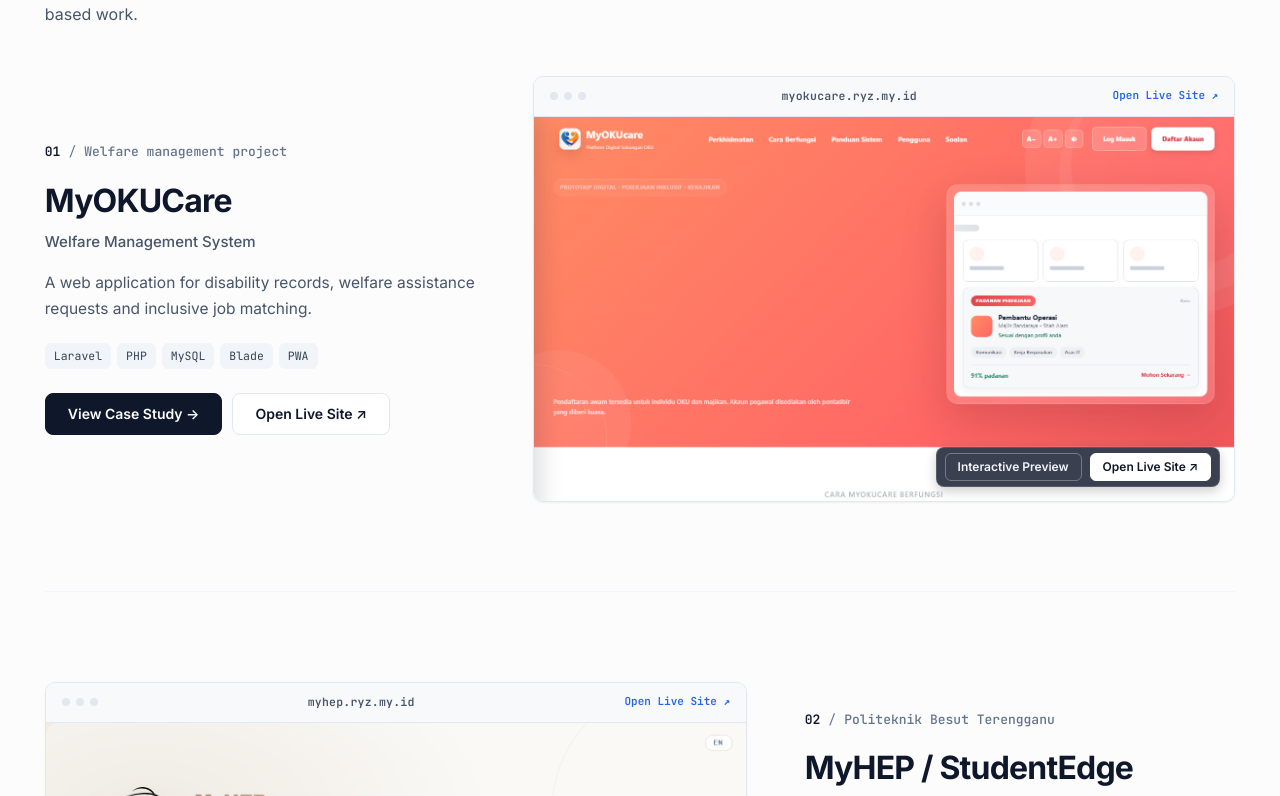
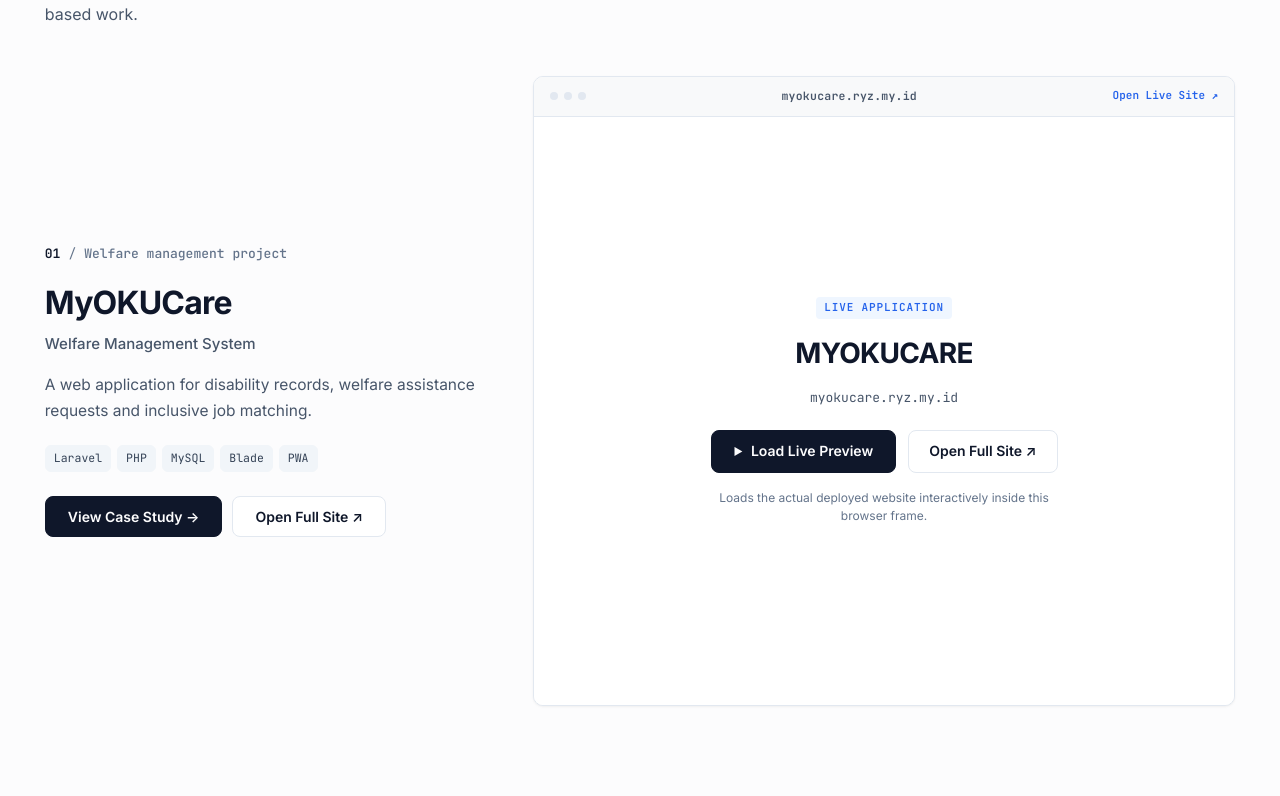
Before and after one commit to i0zfnr/my-portfolio, a React (Vite) app: page / in a window 1280 px wide. Shown: the part 764-1560 px from the top of the page. Built offline with nearby package versions, Linux system fonts and the light colour scheme.

Commit message:
Implement on-demand live deployed website iframe preview with viewport switcher

```diff
--- a/src/App.css
+++ b/src/App.css
@@ -591,10 +591,42 @@
   letter-spacing: 0.02em;
 }
 
-.window-header-actions {
+.window-header-controls {
   display: flex;
   align-items: center;
-  gap: 8px;
+  gap: 12px;
+}
+
+.viewport-toggle-group {
+  display: inline-flex;
+  background: var(--surface);
+  border: 1px solid var(--border);
+  border-radius: 6px;
+  padding: 2px;
+  gap: 2px;
+}
+
+.viewport-btn {
+  border: none;
+  background: transparent;
+  font-family: var(--mono);
+  font-size: 10.5px;
+  font-weight: 600;
+  color: var(--text-subtle);
+  padding: 2px 7px;
+  border-radius: 4px;
+  cursor: pointer;
+  transition: all 0.15s ease;
+}
+
+.viewport-btn:hover {
+  color: var(--text);
+}
+
+.viewport-btn.active {
+  background: var(--surface-alt);
+  color: var(--text);
+  border: 1px solid var(--border-subtle);
 }
 
 .window-action-link {
@@ -611,148 +643,179 @@
   text-decoration: underline;
 }
 
-/* Canvas & Screenshot Presentation */
+.window-close-btn {
+  border: none;
+  background: transparent;
+  color: var(--text-subtle);
+  cursor: pointer;
+  font-size: 13px;
+  padding: 2px 6px;
+  line-height: 1;
+  border-radius: 4px;
+  transition: color 0.15s ease;
+}
+
+.window-close-btn:hover {
+  color: var(--text);
+}
+
+/* ==========================================================================
+   Live Project Preview Canvas & Stage
+   ========================================================================== */
+
 .project-preview-canvas {
   position: relative;
-  background: var(--surface);
+  width: 100%;
+  height: clamp(500px, 46vw, 640px);
+  background: var(--surface-alt);
   overflow: hidden;
 }
 
-.preview-screenshot-wrapper {
-  position: relative;
+/* Activation Screen Placeholder */
+.preview-activation-screen {
   width: 100%;
-  height: clamp(340px, 30vw, 440px);
-  overflow: hidden;
+  height: 100%;
   display: flex;
-  align-items: flex-start;
+  align-items: center;
   justify-content: center;
-  background: var(--surface-alt);
+  padding: clamp(24px, 4vw, 48px);
+  background: var(--surface);
 }
 
-.preview-screenshot-image {
-  width: 100%;
-  height: 100%;
-  object-fit: cover;
-  object-position: top center;
-  transition: transform 0.25s ease;
-  image-rendering: -webkit-optimize-contrast;
-  display: block;
+.activation-content {
+  max-width: 460px;
+  text-align: center;
+  display: flex;
+  flex-direction: column;
+  align-items: center;
+  gap: 12px;
 }
 
-.project-visual-frame:hover .preview-screenshot-image {
-  transform: scale(1.015);
+.activation-badge {
+  font-family: var(--mono);
+  font-size: 11px;
+  font-weight: 700;
+  color: var(--accent);
+  letter-spacing: 0.08em;
+  padding: 2px 8px;
+  background: var(--accent-subtle);
+  border-radius: 4px;
 }
 
-.preview-overlay-bar {
-  position: absolute;
-  bottom: 14px;
-  right: 14px;
+.activation-title {
+  font-size: clamp(22px, 2.2vw, 28px);
+  font-weight: 800;
+  color: var(--text);
+  letter-spacing: -0.025em;
+}
+
+.activation-domain {
+  font-family: var(--mono);
+  font-size: 13px;
+  color: var(--text-muted);
+}
+
+.activation-actions {
   display: flex;
   align-items: center;
-  gap: 8px;
-  background: rgba(15, 23, 42, 0.82);
-  backdrop-filter: blur(8px);
-  padding: 5px 8px;
-  border-radius: 8px;
-  border: 1px solid rgba(255, 255, 255, 0.15);
-  box-shadow: 0 4px 12px rgba(0, 0, 0, 0.2);
-  z-index: 10;
+  justify-content: center;
+  gap: 12px;
+  margin-top: 10px;
+  flex-wrap: wrap;
 }
 
-.preview-action-btn {
-  font-size: 12px;
+.btn-activate-live {
+  display: inline-flex;
+  align-items: center;
+  gap: 8px;
+  padding: 11px 22px;
+  font-size: 14px;
   font-weight: 600;
-  padding: 5px 12px;
-  border-radius: 6px;
-  text-decoration: none;
+  border-radius: 8px;
+  background: var(--text);
+  color: var(--bg);
+  border: 1px solid var(--text);
   cursor: pointer;
-  font-family: inherit;
-  transition: background-color 0.15s ease, color 0.15s ease, border-color 0.15s ease;
+  transition: background-color 0.15s ease, border-color 0.15s ease, color 0.15s ease;
   line-height: 1.3;
 }
 
-.preview-action-btn.primary {
-  background: #ffffff;
-  color: #0f172a;
-  border: 1px solid #ffffff;
+.btn-activate-live:hover {
+  background: var(--accent);
+  border-color: var(--accent);
+  color: #ffffff;
 }
 
-.preview-action-btn.primary:hover {
-  background: #e2e8f0;
+.play-icon {
+  font-size: 10px;
 }
 
-.preview-action-btn.secondary {
-  background: transparent;
-  color: #f1f5f9;
-  border: 1px solid rgba(255, 255, 255, 0.3);
+.btn-open-external {
+  display: inline-flex;
+  align-items: center;
+  padding: 11px 20px;
+  font-size: 14px;
+  font-weight: 600;
+  border-radius: 8px;
+  background: var(--surface);
+  color: var(--text);
+  border: 1px solid var(--border);
+  text-decoration: none;
+  cursor: pointer;
+  transition: border-color 0.15s ease;
+  line-height: 1.3;
 }
 
-.preview-action-btn.secondary:hover {
-  background: rgba(255, 255, 255, 0.15);
-  border-color: #ffffff;
-}
-
-/* Interactive Iframe Presentation */
-.interactive-iframe-container {
-  width: 100%;
-  height: clamp(380px, 34vw, 480px);
-  display: flex;
-  flex-direction: column;
-  background: var(--surface);
-}
-
-.preview-iframe-element {
-  width: 100%;
-  flex: 1;
-  border: none;
-  background: #ffffff;
-}
-
-.iframe-control-bar {
-  height: 38px;
-  padding: 0 16px;
-  background: var(--surface-alt);
-  border-top: 1px solid var(--border);
-  display: flex;
-  align-items: center;
-  justify-content: space-between;
-  gap: 12px;
-}
-
-.iframe-note {
-  font-size: 11.5px;
-  color: var(--text-muted);
-  overflow: hidden;
-  text-overflow: ellipsis;
-  white-space: nowrap;
-}
-
-.iframe-btns {
-  display: flex;
-  align-items: center;
-  gap: 8px;
-  flex-shrink: 0;
-}
-
-.iframe-bar-btn {
-  font-size: 11.5px;
-  font-weight: 600;
-  padding: 4px 10px;
-  border-radius: 6px;
-  background: var(--surface);
-  border: 1px solid var(--border);
-  color: var(--text);
-  cursor: pointer;
-  text-decoration: none;
-  transition: border-color 0.15s ease;
-}
-
-.iframe-bar-btn:hover {
+.btn-open-external:hover {
   border-color: var(--text-muted);
 }
 
-.iframe-bar-btn.close-btn {
+.activation-note {
+  font-size: 12px;
   color: var(--text-subtle);
+  max-width: 44ch;
+  line-height: 1.5;
+  margin-top: 4px;
+}
+
+/* Viewport Stage & Live Iframe */
+.preview-viewport-stage {
+  width: 100%;
+  height: 100%;
+  display: flex;
+  justify-content: center;
+  align-items: stretch;
+  background: var(--surface-alt);
+  overflow: hidden;
+  transition: max-width 0.25s ease;
+}
+
+.preview-viewport-stage.viewport-desktop {
+  width: 100%;
+}
+
+.preview-viewport-stage.viewport-tablet {
+  max-width: 768px;
+  margin: 0 auto;
+  border-left: 1px solid var(--border);
+  border-right: 1px solid var(--border);
+  box-shadow: 0 10px 30px rgba(0, 0, 0, 0.12);
+}
+
+.preview-viewport-stage.viewport-mobile {
+  max-width: 390px;
+  margin: 0 auto;
+  border-left: 1px solid var(--border);
+  border-right: 1px solid var(--border);
+  box-shadow: 0 10px 30px rgba(0, 0, 0, 0.15);
+}
+
+.live-application-iframe {
+  width: 100%;
+  height: 100%;
+  border: none;
+  background: #ffffff;
+  display: block;
 }
 
 /* ==========================================================================
--- a/src/components/Projects.tsx
+++ b/src/components/Projects.tsx
@@ -5,12 +5,31 @@
   navigate: (path: string) => void
 }
 
+type ViewportMode = 'desktop' | 'tablet' | 'mobile'
+
 export function Projects({ navigate }: ProjectsProps) {
   const { caseStudies } = portfolioData
-  const [activePreviewId, setActivePreviewId] = useState<string | null>(null)
+  const [activePreviews, setActivePreviews] = useState<Record<string, boolean>>({})
+  const [viewports, setViewports] = useState<Record<string, ViewportMode>>({})
+
+  const loadPreview = (projectId: string) => {
+    setActivePreviews((prev) => ({ ...prev, [projectId]: true }))
+    if (!viewports[projectId]) {
+      setViewports((prev) => ({ ...prev, [projectId]: 'desktop' }))
+    }
+  }
+
+  const closePreview = (projectId: string) => {
+    setActivePreviews((prev) => ({ ...prev, [projectId]: false }))
+  }
+
+  const changeViewport = (projectId: string, mode: ViewportMode) => {
+    setViewports((prev) => ({ ...prev, [projectId]: mode }))
+  }
 
   const renderProjectVisual = (project: CaseStudy) => {
-    const isLivePreviewActive = activePreviewId === project.id
+    const isLive = activePreviews[project.id]
+    const viewport = viewports[project.id] || 'desktop'
     const displayDomain = project.liveUrl
       ? project.liveUrl.replace(/^https?:\/\//, '')
       : `${project.id}.ryz.my.id`
@@ -18,9 +37,9 @@
     return (
       <div
         className="project-visual-frame"
-        aria-label={`${project.title} Interface Preview`}
+        aria-label={`${project.title} Live Application Window`}
       >
-        {/* Minimal Browser Frame Header */}
+        {/* Browser Frame Window Header */}
         <div className="window-header">
           <div className="window-dots">
             <span className="dot" />
@@ -30,86 +49,108 @@
 
           <span className="window-title">{displayDomain}</span>
 
-          <div className="window-header-actions">
-            {project.liveUrl && (
+          <div className="window-header-controls">
+            {isLive ? (
+              <>
+                <div className="viewport-toggle-group" role="group" aria-label="Simulated viewport size">
+                  <button
+                    type="button"
+                    className={`viewport-btn ${viewport === 'desktop' ? 'active' : ''}`}
+                    onClick={() => changeViewport(project.id, 'desktop')}
+                  >
+                    Desktop
+                  </button>
+                  <button
+                    type="button"
+                    className={`viewport-btn ${viewport === 'tablet' ? 'active' : ''}`}
+                    onClick={() => changeViewport(project.id, 'tablet')}
+                  >
+                    Tablet
+                  </button>
+                  <button
+                    type="button"
+                    className={`viewport-btn ${viewport === 'mobile' ? 'active' : ''}`}
+                    onClick={() => changeViewport(project.id, 'mobile')}
+                  >
+                    Mobile
+                  </button>
+                </div>
+
                 <a
                   href={project.liveUrl}
                   target="_blank"
                   rel="noopener noreferrer"
                   className="window-action-link"
-                title={`Open ${displayDomain} in new tab`}
+                >
+                  Open Full Site ↗
+                </a>
+
+                <button
+                  type="button"
+                  className="window-close-btn"
+                  onClick={() => closePreview(project.id)}
+                  aria-label="Close live preview"
+                  title="Close live preview session"
+                >
+                  ✕
+                </button>
+              </>
+            ) : (
+              project.liveUrl && (
+                <a
+                  href={project.liveUrl}
+                  target="_blank"
+                  rel="noopener noreferrer"
+                  className="window-action-link"
                 >
                   Open Live Site ↗
                 </a>
+              )
             )}
           </div>
         </div>
 
-        {/* Preview Display Area: Real Screenshot or On-Demand Interactive Iframe */}
+        {/* Browser Body: Activation Placeholder OR Actual Live Iframe */}
         <div className="project-preview-canvas">
-          {isLivePreviewActive && project.liveUrl ? (
-            <div className="interactive-iframe-container">
+          {isLive && project.liveUrl ? (
+            <div className={`preview-viewport-stage viewport-${viewport}`}>
               <iframe
                 src={project.liveUrl}
-                title={`${project.title} Interactive Live Preview`}
-                className="preview-iframe-element"
-                sandbox="allow-scripts allow-same-origin allow-forms"
+                title={`${project.title} Live Application`}
+                className="live-application-iframe"
                 loading="lazy"
+                sandbox="allow-scripts allow-same-origin allow-forms allow-popups allow-downloads"
               />
-              <div className="iframe-control-bar">
-                <span className="iframe-note">
-                  Interactive preview session · If restricted by browser CSP, open directly
-                </span>
-                <div className="iframe-btns">
+            </div>
+          ) : (
+            <div className="preview-activation-screen">
+              <div className="activation-content">
+                <span className="activation-badge">LIVE APPLICATION</span>
+                <h4 className="activation-title">{project.title.toUpperCase()}</h4>
+                <p className="activation-domain">{displayDomain}</p>
+
+                <div className="activation-actions">
+                  <button
+                    type="button"
+                    className="btn-activate-live"
+                    onClick={() => loadPreview(project.id)}
+                  >
+                    <span className="play-icon">▶</span> Load Live Preview
+                  </button>
+
                   <a
                     href={project.liveUrl}
                     target="_blank"
                     rel="noopener noreferrer"
-                    className="iframe-bar-btn"
+                    className="btn-open-external"
                   >
                     Open Full Site ↗
                   </a>
-                  <button
-                    type="button"
-                    className="iframe-bar-btn close-btn"
-                    onClick={() => setActivePreviewId(null)}
-                  >
-                    Close Preview ✕
-                  </button>
                 </div>
-              </div>
-            </div>
-          ) : (
-            <div className="preview-screenshot-wrapper">
-              <img
-                src={project.screenshotUrl}
-                alt={project.screenshotAlt || `${project.title} interface screenshot`}
-                className="preview-screenshot-image"
-                loading="lazy"
-                decoding="async"
-              />
 
-              <div className="preview-overlay-bar">
-                {project.liveUrl && (
-                  <>
-                    <button
-                      type="button"
-                      className="preview-action-btn secondary"
-                      onClick={() => setActivePreviewId(project.id)}
-                      title="Load live interactive preview inside frame"
-                    >
-                      Interactive Preview
-                    </button>
-                    <a
-                      href={project.liveUrl}
-                      target="_blank"
-                      rel="noopener noreferrer"
-                      className="preview-action-btn primary"
-                    >
-                      Open Live Site ↗
-                    </a>
-                  </>
-                )}
+                <span className="activation-note">
+                  Loads the actual deployed website interactively inside this browser frame.
+                </span>
               </div>
             </div>
           )}
@@ -166,7 +207,7 @@
                     target="_blank"
                     rel="noopener noreferrer"
                   >
-                    Open Live Site ↗
+                    Open Full Site ↗
                   </a>
                 )}
 
```
Lines whose indentation alone changed are shown as unchanged.
